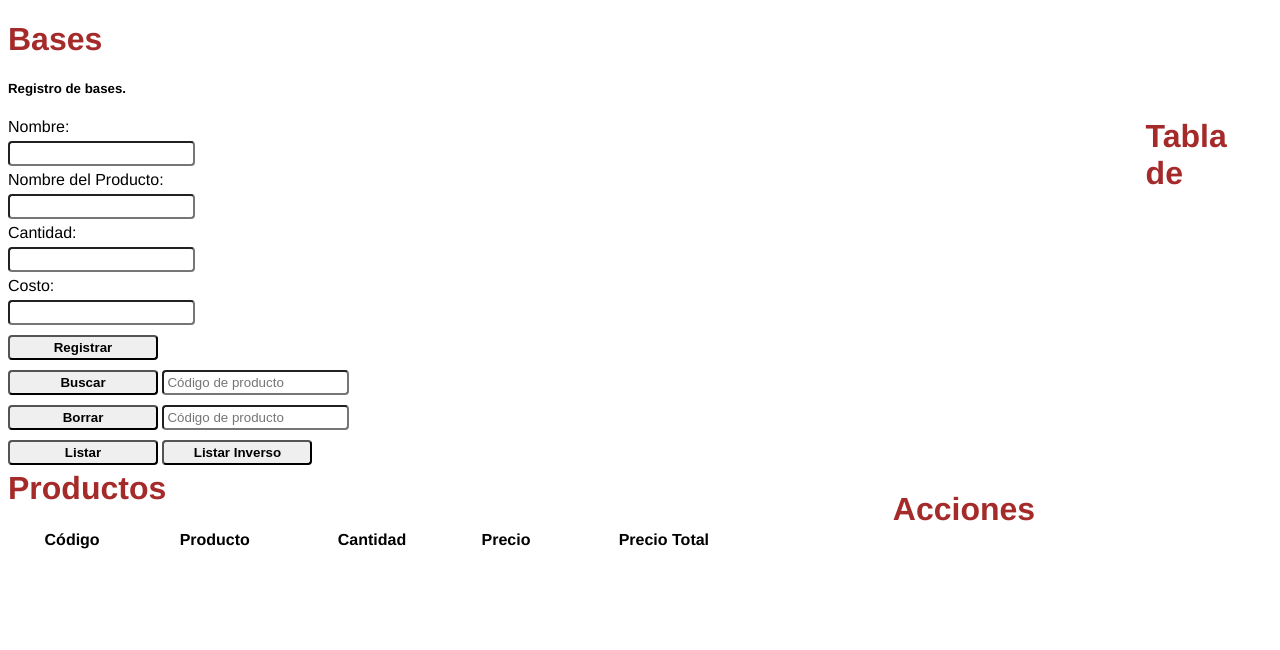
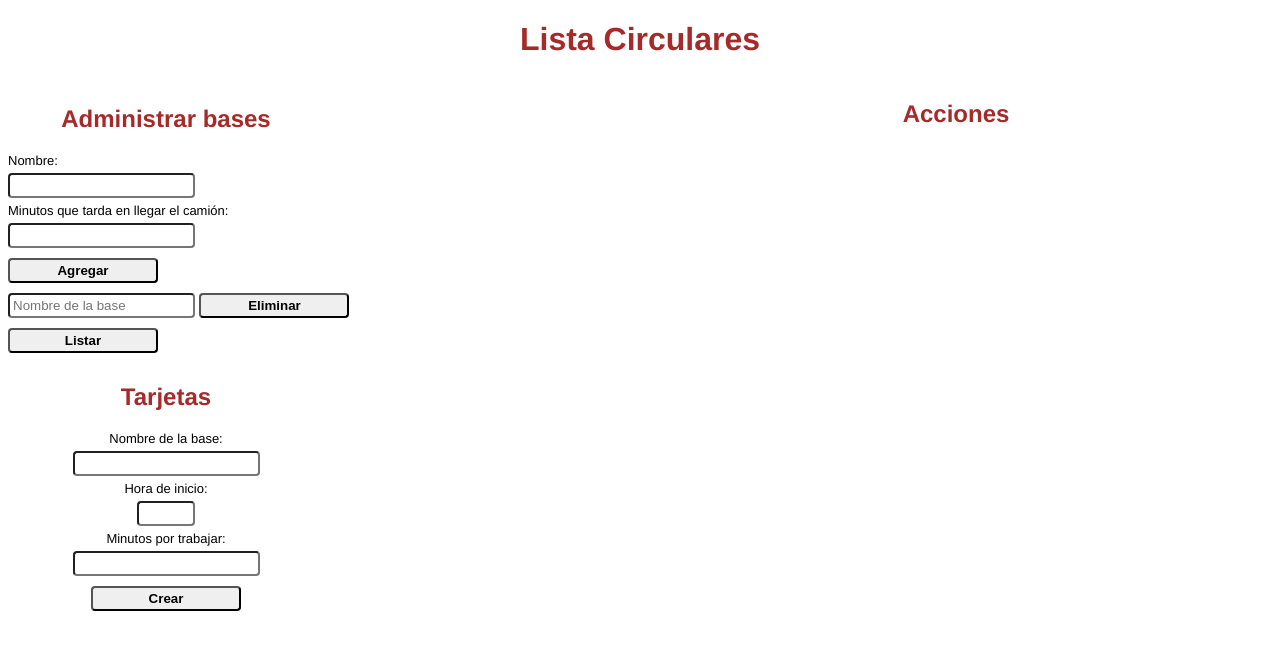
Before and after one commit to farellano0/Listas-circulares, a website: page index.html in a window 1280 px wide. Drawn offline with Linux system fonts and the light colour scheme.

Commit message:
implemented info into base.js

```diff
--- a/index.html
+++ b/index.html
@@ -8,8 +8,8 @@
 </head>
 <body>
     <style>
-        h1 {
-            text-align: left;
+        h1, h2 {
+            text-align: center;
             color: brown;
         }
 
@@ -19,6 +19,7 @@
 
         label {
             display: block;
+            font-size: small;
         }
 
         input {
@@ -43,12 +44,12 @@
         }
 
         .details{
-            width: 30%;
+            width: 50%;
             float: right;
         }
 
         .container {
-            width: 90%;
+            width: 50%;
             float: left;
         }
 
@@ -60,63 +61,68 @@
             font-weight: bold;
             width: 150px;
         }
+
+        .cards {
+            width: 50%;
+            padding-top: 5px;
+            text-align: center;
+        }
+
     </style>
 
-    <h1>Bases</h1>
-    <h5>Registro de bases.</h5>
+   <h1>Lista Circulares</h1>
+
 
     <div class="container">
-        <div id="app">
+        <h2 class="cards">Administrar bases</h2>
+        <form>
+            <div>
+                <label for="txtName">Nombre:</label>
+                <input type="text" name="txtName" id="txtName">
+            </div>
+            <div>
+                <label for="txtMinutes">Minutos que tarda en llegar el camión:</label>
+                <input type="number" name="txtMinutes" id="txtMinutes">
+            </div>
+            <div class="field">
+                <input type="button" id="btnAdd" class="button" value="Agregar">
+                <br>
+                <input type="text" id="nameDelete" placeholder="Nombre de la base">
+                <input type="button" id="btnDelete" class="button" value="Eliminar">
+                <br>
+                <input type="button" id="btnList" class="button" value="Listar">
+            </div>
+        </form>
+        <div class="cards">
+            <h2>Tarjetas</h2>
             <form>
                 <div>
-                    <label for="txtName">Nombre:</label>
-                    <input type="number" name="txtCode" id="txtCode">
+                    <label for="txtNameBase">Nombre de la base:</label>
+                    <input type="text" name="txtNameBase" id="txtNameBase">
                 </div>
                 <div>
-                    <label for="txtName">Nombre del Producto:</label>
-                    <input type="text" name="txtName" id="txtName">
+                    <label for="txtHourBase">Hora de inicio:</label>
+                    <input type="number" name="txtHourBase" id="txtHourBase" max="24" min="0">
                 </div>
                 <div>
-                    <label for="txtAmount">Cantidad:</label>
-                    <input type="number" name="txtAmount" id="txtAmount">
+                    <label for="txtMinutesWork">Minutos por trabajar:</label>
+                    <input type="number" name="txtMinutesWork" id="txtMinutesWork">
                 </div>
                 <div>
-                    <label for="txtCost">Costo:</label>
-                    <input type="number" name="txtCost" id="txtCost">
+                    <input type="button" id="btnCreate" class="button" value="Crear">
                 </div>
-                <div class="field">
-                    <input class="button" id="btnRegister" type="button" value="Registrar" />
-                    <br>
-                    <input class="button" id="btnSrch" type="button" value="Buscar" />
-                    <input id="insertCodeSearch" type="number" placeholder="Código de producto">
-                    <br>
-                    <input class="button" id="btnDelete" type="button" value="Borrar" />
-                    <input id="insertCode" type="number" placeholder="Código de producto">
-                    <br>
-                    <input class="button" id="btnList" type="button" value="Listar" />
-                    <input class="button" id="btnListInverse" type="button" value="Listar Inverso" />
-                  </div>
             </form>
         </div>
     </div>
+
     <div class="details" id="details">
-        <h1>Acciones</h1>
+        <h2>Acciones</h1>
         <div id="actions">
 
         </div>
     </div>
-    <div>
-        <h1>Tabla de Productos</h1>
-        <table id="table">
-            <tr>
-                <th>Código</th>
-                <th>Producto</th>
-                <th>Cantidad</th>
-                <th>Precio</th>
-                <th>Precio Total</th>
-            </tr>
-        </table>
-    </div>
-    <script src="main.js" type="module"></script>
+
+
+
 </body>
 </html>
```
Also changed, not shown: base.js (+22 -2 lines).
